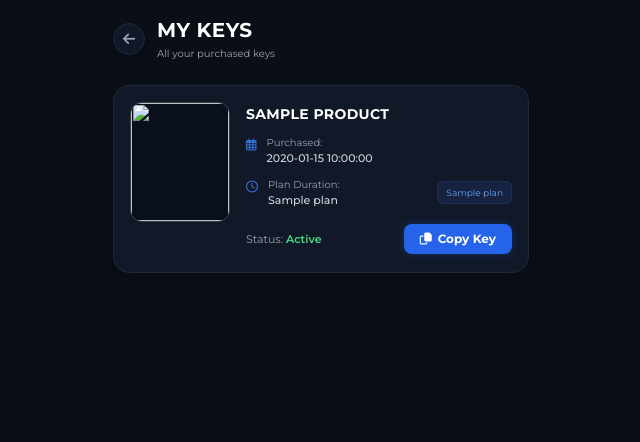
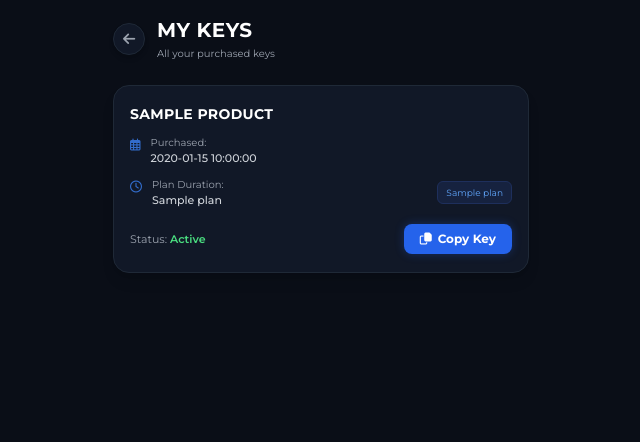
Before and after one commit to KARAMbhaiyaaaa425/yooooooo, a Python web app: template templates/history.html in a window 1280 px wide. Shown: the part 67-509 px from the top of the page, without its empty margins (319-959 px from the left). Run offline with Jinja, Linux system fonts and the light colour scheme; the template is opened without the code that fills it: most values are stand-ins (such as "Sample title", 1, 10 or a date in 2020); some libraries are stand-ins or nearby versions.

Commit message:
Add files via upload

```diff
--- a/templates/history.html
+++ b/templates/history.html
@@ -15,24 +15,7 @@
 <div class="space-y-4 mb-20">
     {% if history and history|length > 0 %}
         {% for item in history %}
-        <div class="bg-card border border-gray-800 rounded-2xl p-4 flex gap-4 theme-border shadow-lg">
-
-            <div class="w-[100px] h-[120px] rounded-xl bg-[#0a0f1c] overflow-hidden shrink-0 border border-gray-700 relative theme-border">
-                {% if item.media_url %}
-                    {% if item.media_url.endswith('.mp4') %}
-                        <video src="{{ item.media_url }}" class="w-full h-full object-cover" autoplay loop muted playsinline></video>
-                        <div class="absolute inset-0 flex items-center justify-center pointer-events-none">
-                            <i class="fa-solid fa-play text-white text-3xl opacity-90 drop-shadow-lg"></i>
-                        </div>
-                    {% else %}
-                        <img src="{{ item.media_url }}" class="w-full h-full object-cover">
-                    {% endif %}
-                {% else %}
-                    <div class="w-full h-full flex items-center justify-center text-blue-500 text-3xl theme-text">
-                        <i class="fa-solid fa-key"></i>
-                    </div>
-                {% endif %}
-            </div>
+                <div class="bg-card border border-gray-800 rounded-2xl p-4 flex gap-4 theme-border shadow-lg">
 
             <div class="flex-1 min-w-0 flex flex-col justify-between py-0.5">
                 <div>
```
